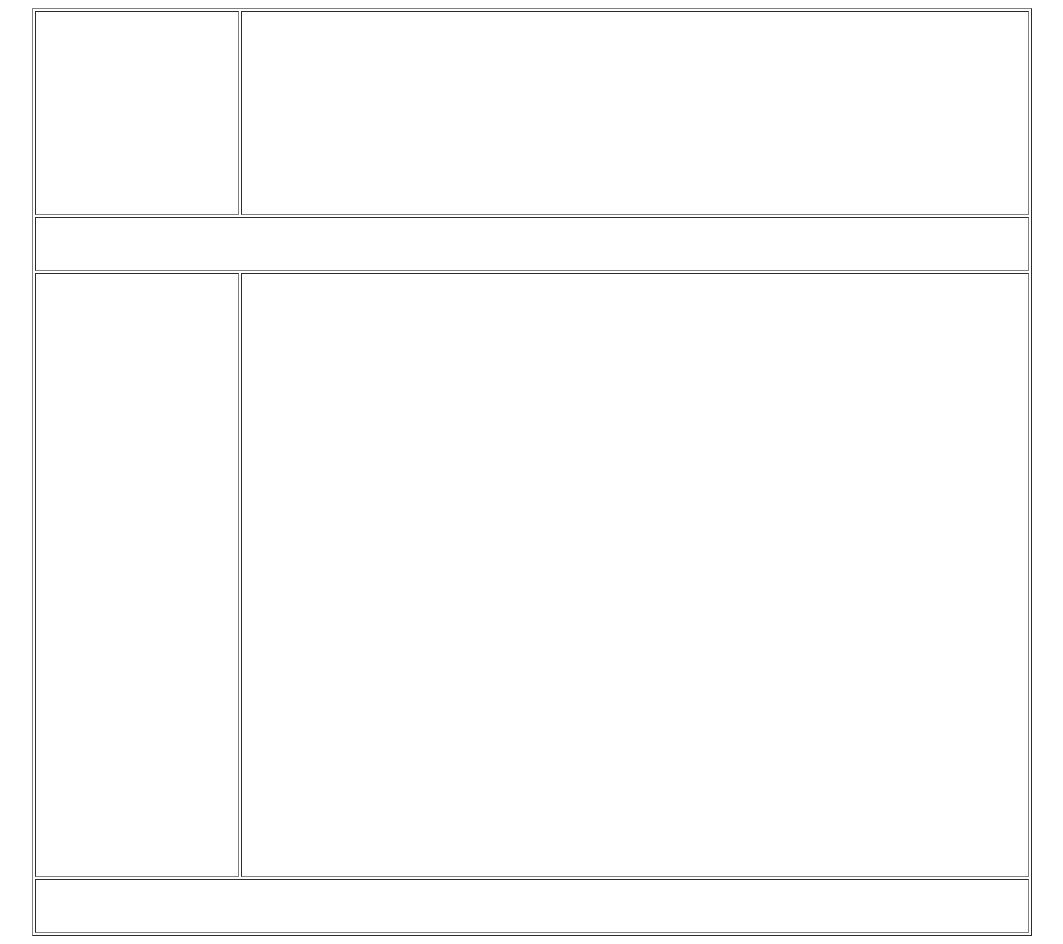
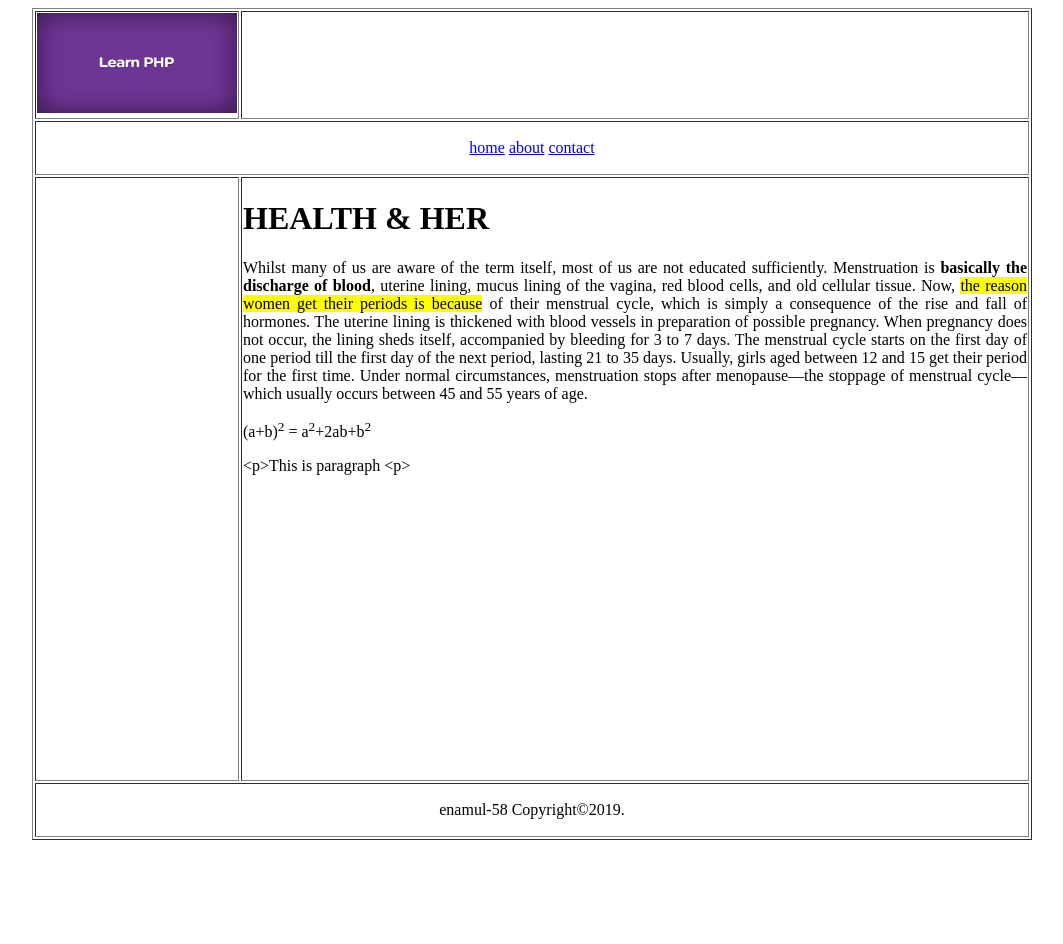
Before and after one commit to enamul58/HTML-02, a plain HTML site: page index.html in a window 1280 px wide. Shown: the whole page, without its empty margins (108-1171 px from the left). After the commit the page ends 848 px from the top, so only its background shows below. Drawn offline with Linux system fonts and the light colour scheme.

Commit message:
add another two file

```diff
--- a/index.html
+++ b/index.html
@@ -8,20 +8,37 @@
 <table border="1"; width="1000"; align="center">
 
     <tr>
-        <td height="200" width="200">
-
+        <td height="100" width="200">
+            <img src="imges/learn-php.jpg" alt="learn php" height="100" width="200"/>
         </td>
         <td colspan="2"></td>
     </tr>
     <tr>
-        <td height="50" colspan="3"></td>
+        <td height="50" colspan="3" align="center">
+            <a href="index.html">home</a>
+            <a href="about.html">about</a>
+            <a href="contact.html">contact</a>
+        </td>
     </tr>
     <tr>
         <td height="600" width="200"></td>
-        <td></td>
+        <td valign="top">
+            <h1>HEALTH & HER</h1>
+            <p align="justify">
+                Whilst many of us are aware of the term itself, most of us are not educated sufficiently.
+                Menstruation is <strong>basically the discharge of blood</strong>, uterine lining, mucus lining of the vagina, red blood cells, and old cellular tissue.
+                Now, <mark>the reason women get their periods is because</mark> of their menstrual cycle, which is simply a consequence of the rise and fall of hormones.
+                The uterine lining is thickened with blood vessels in preparation of possible pregnancy. When pregnancy does not occur, the lining sheds itself, accompanied by bleeding for 3 to 7 days.
+                The menstrual cycle starts on the first day of one period till the first day of the next period, lasting 21 to 35 days. Usually, girls aged between 12 and 15 get their period for the first time. Under normal circumstances, menstruation stops after menopause—the stoppage of menstrual cycle—which usually occurs between 45 and 55 years of age.
+            </p>
+            <p>(a+b)<sup>2</sup> = a<sup>2</sup>+2ab+b<sup>2</sup></p>
+            <P>&lt;p&gt;This is paragraph &lt;p&gt;</P>
+        </td>
     </tr>
     <tr>
-        <td height="50" colspan="3"></td>
+        <td height="50" colspan="3" align="center">
+           <p>enamul-58 Copyright&copy;2019.</p>
+        </td>
     </tr>
 
 </table>
```
Also changed, not shown: about.html (added, +41 -0 lines), contact.html (added, +42 -0 lines), imges/learn-php.jpg (added).
